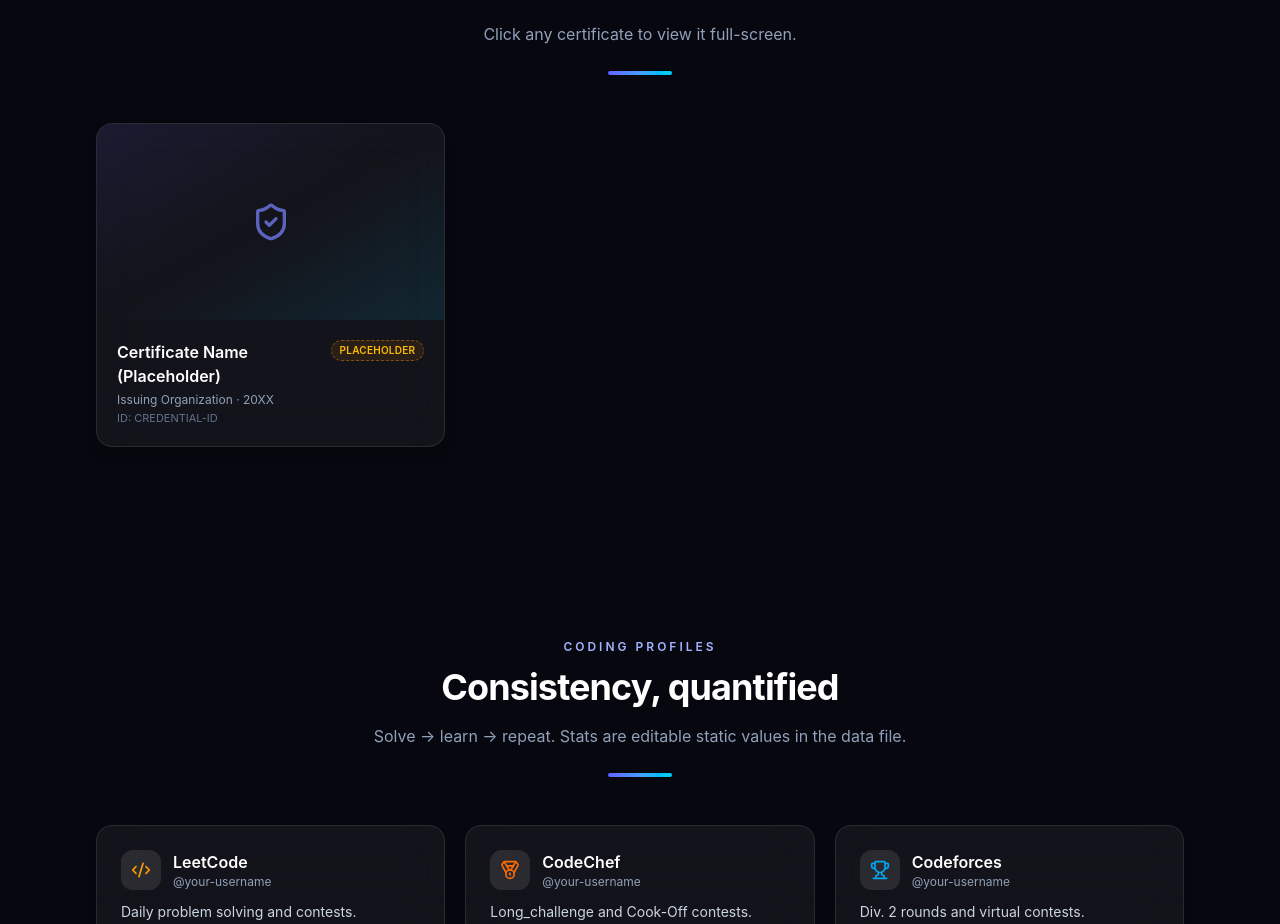
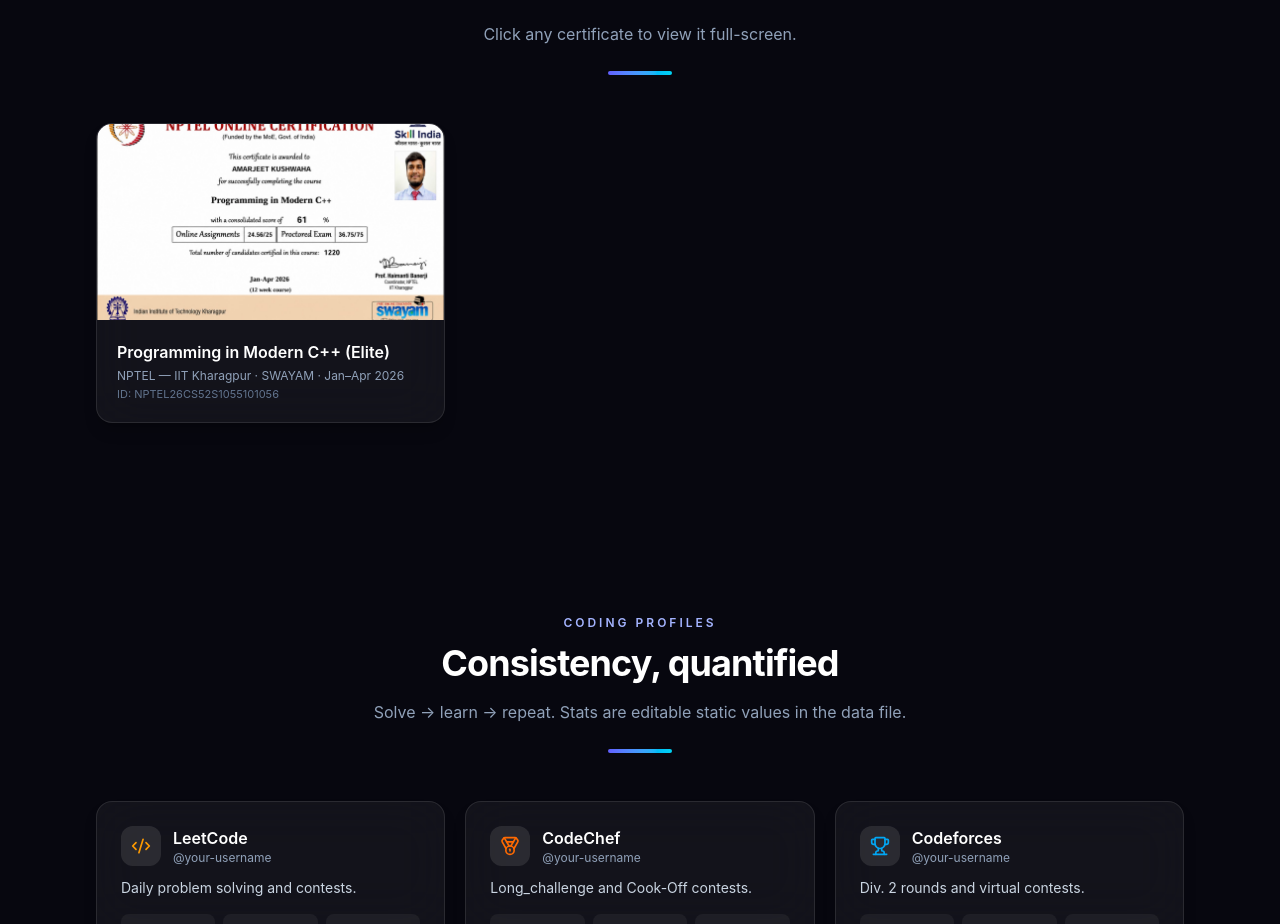
Before and after one commit to AmarjeetKushwaha21/Portfolio, a React (Vite) app: page / in a window 1280 px wide. Shown: the part 7110-8034 px from the top of the page. Built offline with nearby package versions, Linux system fonts and the light colour scheme.

Commit message:
feat: add NPTEL Programming in Modern C++ (Elite) certificate
- real cert image (optimized to 178KB JPEG) + official PDF download link
- extend Certificate model with optional pdfUrl, View PDF button in lightbox
- replace placeholder certificate entry with real NPTEL data

```diff
--- a/src/components/CertificateModal.tsx
+++ b/src/components/CertificateModal.tsx
@@ -1,6 +1,6 @@
 import { useEffect } from 'react'
 import { AnimatePresence, motion } from 'framer-motion'
-import { ExternalLink, ShieldCheck, X } from 'lucide-react'
+import { ExternalLink, FileText, ShieldCheck, X } from 'lucide-react'
 import type { Certificate } from '../data/portfolio'
 
 interface CertificateModalProps {
@@ -94,8 +94,19 @@ export function CertificateModal({ certificate, onClose }: CertificateModalProps
               )}
             </div>
 
+            {(certificate.verifyUrl || certificate.pdfUrl) && (
+              <div className="flex justify-end gap-3 border-t border-slate-900/10 px-5 py-3 dark:border-white/10">
+                {certificate.pdfUrl && (
+                  <a
+                    href={certificate.pdfUrl}
+                    target="_blank"
+                    rel="noopener noreferrer"
+                    className="glass-card inline-flex items-center gap-1.5 rounded-lg px-4 py-2 text-sm font-semibold text-slate-700 transition-colors hover:text-indigo-500 dark:text-slate-200 dark:hover:text-indigo-300"
+                  >
+                    <FileText className="size-4" aria-hidden /> View PDF
+                  </a>
+                )}
                 {certificate.verifyUrl && (
-              <div className="flex justify-end border-t border-slate-900/10 px-5 py-3 dark:border-white/10">
                   <a
                     href={certificate.verifyUrl}
                     target="_blank"
@@ -104,6 +115,7 @@ export function CertificateModal({ certificate, onClose }: CertificateModalProps
                   >
                     Verify Certificate <ExternalLink className="size-4" aria-hidden />
                   </a>
+                )}
               </div>
             )}
           </motion.div>
--- a/src/data/portfolio.ts
+++ b/src/data/portfolio.ts
@@ -108,6 +108,8 @@ export interface Certificate {
   credentialId: string
   image?: string
   verifyUrl: string
+  /** Optional official PDF, linked from the certificate lightbox */
+  pdfUrl?: string
   placeholder?: boolean
 }
 
@@ -392,13 +394,14 @@ export const portfolioData: PortfolioConfig = {
   // PLACEHOLDER: add real certificates — empty image falls back to a styled placeholder
   certificates: [
     {
-      id: 'cert-1',
-      name: 'Certificate Name (Placeholder)',
-      organization: 'Issuing Organization',
-      date: '20XX',
-      credentialId: 'CREDENTIAL-ID',
+      id: 'nptel-modern-cpp',
+      name: 'Programming in Modern C++ (Elite)',
+      organization: 'NPTEL — IIT Kharagpur · SWAYAM',
+      date: 'Jan–Apr 2026',
+      credentialId: 'NPTEL26CS52S1055101056',
+      image: '/images/certificates/nptel-modern-cpp.jpg',
+      pdfUrl: '/certificates/nptel-modern-cpp.pdf',
       verifyUrl: '',
-      placeholder: true,
     },
   ] satisfies Certificate[],
 
```
Also changed, not shown: public/images/certificates/nptel-modern-cpp.jpg (added), 1 other file (tests, documents, lock files or other folders). Lines whose indentation alone changed are shown as unchanged.
